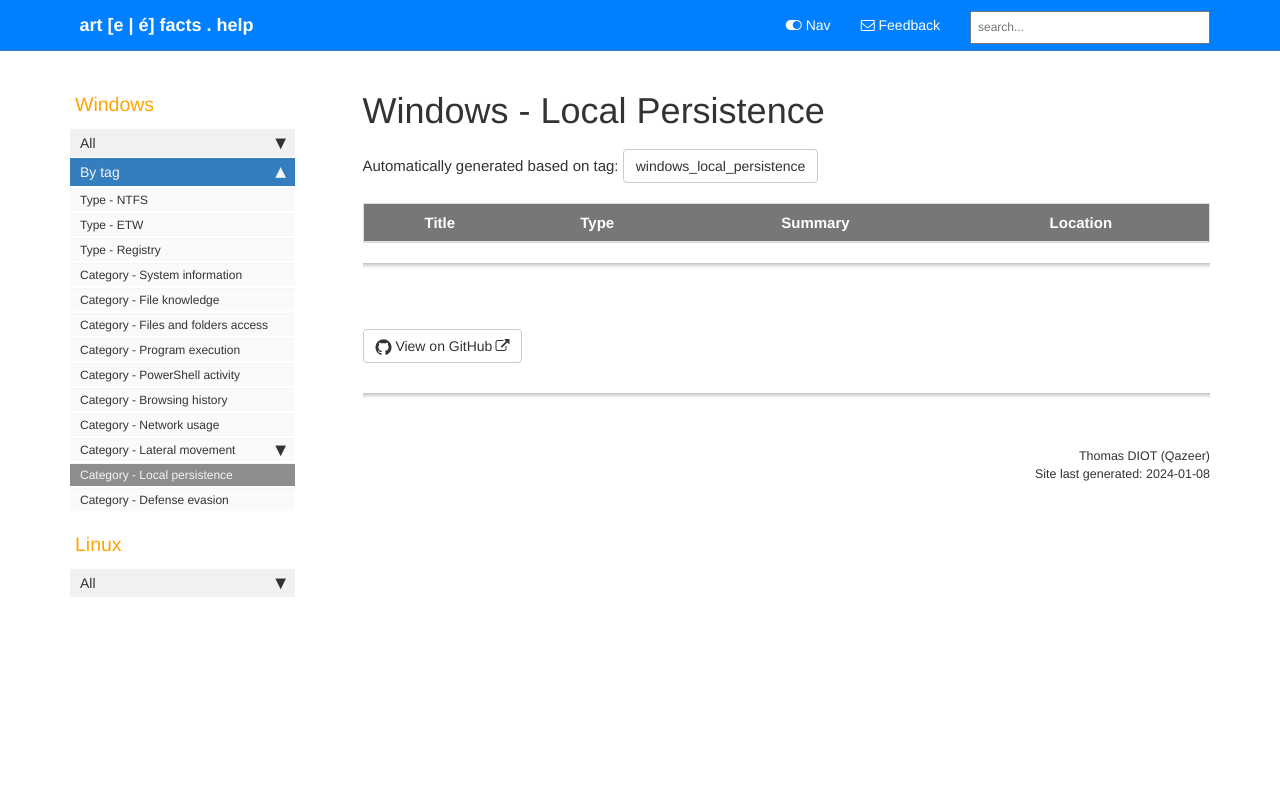
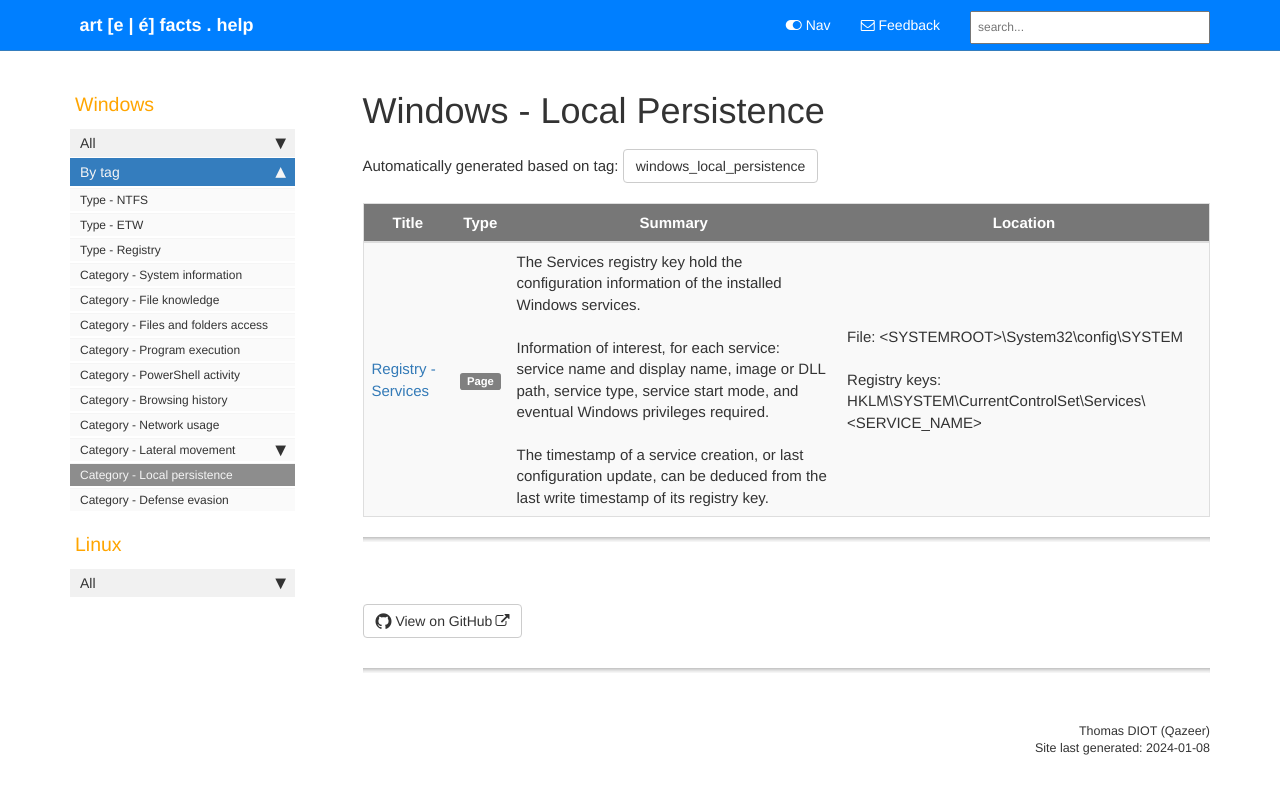
Before and after one commit to Qazeer/artefacts.help, a Jekyll site: the page built from pages/tags/tag_windows_local_persistence.md, in a window 1280 px wide. Shown: the top 794 px of the page. Built offline with Jekyll 4.4.1, drawn with Linux system fonts in a browser that asks for light colours; our own code applies the rules of GitHub Pages for plain Markdown files; comment, search, counter and statistics services are not loaded; part of the change alters nothing that is shown.

Commit message:
[Artefact] Registry Services - init

```diff
--- a/_data/sidebars/sidebar.yml
+++ b/_data/sidebars/sidebar.yml
@@ -192,6 +192,10 @@ entries:
         url: /windows_registry_runmru.html
         output: web
 
+      - title: Services
+        url: /windows_registry_services.html
+        output: web
+
       - title: Shellbags
         url: /windows_registry_shellbags.html
         output: web
--- /dev/null
+++ b/pages/windows/registry_services.md
@@ -0,0 +1,82 @@
+---
+title: Registry - Services
+summary: 'The Services registry key hold the configuration information of the installed Windows services.\n\nInformation of interest, for each service: service name and display name, image or DLL path, service type, service start mode, and eventual Windows privileges required.\n\nThe timestamp of a service creation, or last configuration update, can be deduced from the last write timestamp of its registry key.'
+keywords: 'Services, installed services, windows service, svchost'
+tags:
+  - windows_local_persistence
+  - windows_registry
+location: 'File: <SYSTEMROOT>\System32\config\SYSTEM\n\nRegistry keys: HKLM\SYSTEM\CurrentControlSet\Services\<SERVICE_NAME>'
+last_updated: 2024-01-07
+sidebar: sidebar
+permalink: windows_registry_services.html
+folder: windows
+---
+
+### Overview
+
+The `Services` registry key **hold the configuration information of the
+installed Windows services**: name, display name, image path, start mode,
+service type, required privileges if any, etc.
+
+### Information of interest
+
+**Each service configuration is defined in a dedicated subkey** under
+`Services`, **identified by the service name**. The last write timestamp of the
+service sub key indicates the service creation or last modification timestamp.
+
+For each service, the following notable information is available (under the
+service name root key):
+
+  - Service name and display name.
+
+  - Service image path.
+
+    Services implemented as `Dynamic Link Library (DLL)` will usually have
+    their image path set to
+    `%SystemRoot%\system32\svchost.exe -k <SERVICE_HOST_GROUP>`,
+    with the `-k` flag defining the `Service Host Groups` of the service.
+    As stated in the Microsoft documentation, the `Service Host`
+    (`svchost.exe`) is a shared-service process that serves as a shell for
+    loading services from `DLL` files. Services are organized into related
+    `Service Host Groups`, and each group runs inside a different instance of
+    the `Service Host` process.
+    The list of services defined in a `Service Host Group` is set in the ``
+    registry key.
+
+    Two other argument may be specified to the `Service Host` process:
+      - `-s <SERVICE_NAME>`: to only load the specified service from the
+        given `Service Host Group`.
+      - `-p`: [to enforce different policies: `DynamicCodePolicy`,
+        `BinarySignaturePolicy` and `ExtensionPolicy`](https://pusha.be/index.php/2020/05/07/exploration-of-svchost-exe-p-flag/).
+
+  - The service type:
+    - `0x1`: Kernel driver.
+    - `0x2` / `0x8`: File system driver.
+    - `0x10`: Standard Windows service that runs in a process by itself.
+    - `0x20`: Windows service that can share a process with other services.
+    - `0x50`: "USER_OWN_PROCESS TEMPLATE".
+    - `0x60`: "USER_SHARE_PROCESS TEMPLATE".
+    - `0x110`: Similar to `0x10`, but can interact with users.
+    - `0x120`: Similar to `0x20`, but can interact with users.
+
+ - The service start mode:
+   - `0x0`: "Boot Start"
+   - `0x01`: "System Start"
+   - `0x02`: "Auto Start"
+   - `0x03`: "Manual"
+   - `0x04`: "Disabled"
+
+  - The Windows specific privileges required by the service
+    (`SeImpersonatePrivilege`, `SeDebugPrivilege`, etc.). No specific
+    privileges may also be set, for example if the service runs as
+    `NT AUTHORITY\SYSTEM`.
+
+### References
+
+  - [Microsoft - Service host grouping in Windows 10](https://learn.microsoft.com/en-us/windows/application-management/svchost-service-refactoring)
+
+  - [Nasreddine Bencherchali - Demystifying the “SVCHOST.EXE” Process and Its Command Line Options](https://nasbench.medium.com/demystifying-the-svchost-exe-process-and-its-command-line-options-508e9114e747)
+
+  - [Superuser - What command line options are available to svchost.exe?](https://superuser.com/questions/391864/what-command-line-options-are-available-to-svchost-exe)
+
+  - [pusha.be - med - Exploration of svchost.exe /P flag](https://pusha.be/index.php/2020/05/07/exploration-of-svchost-exe-p-flag/)
```
